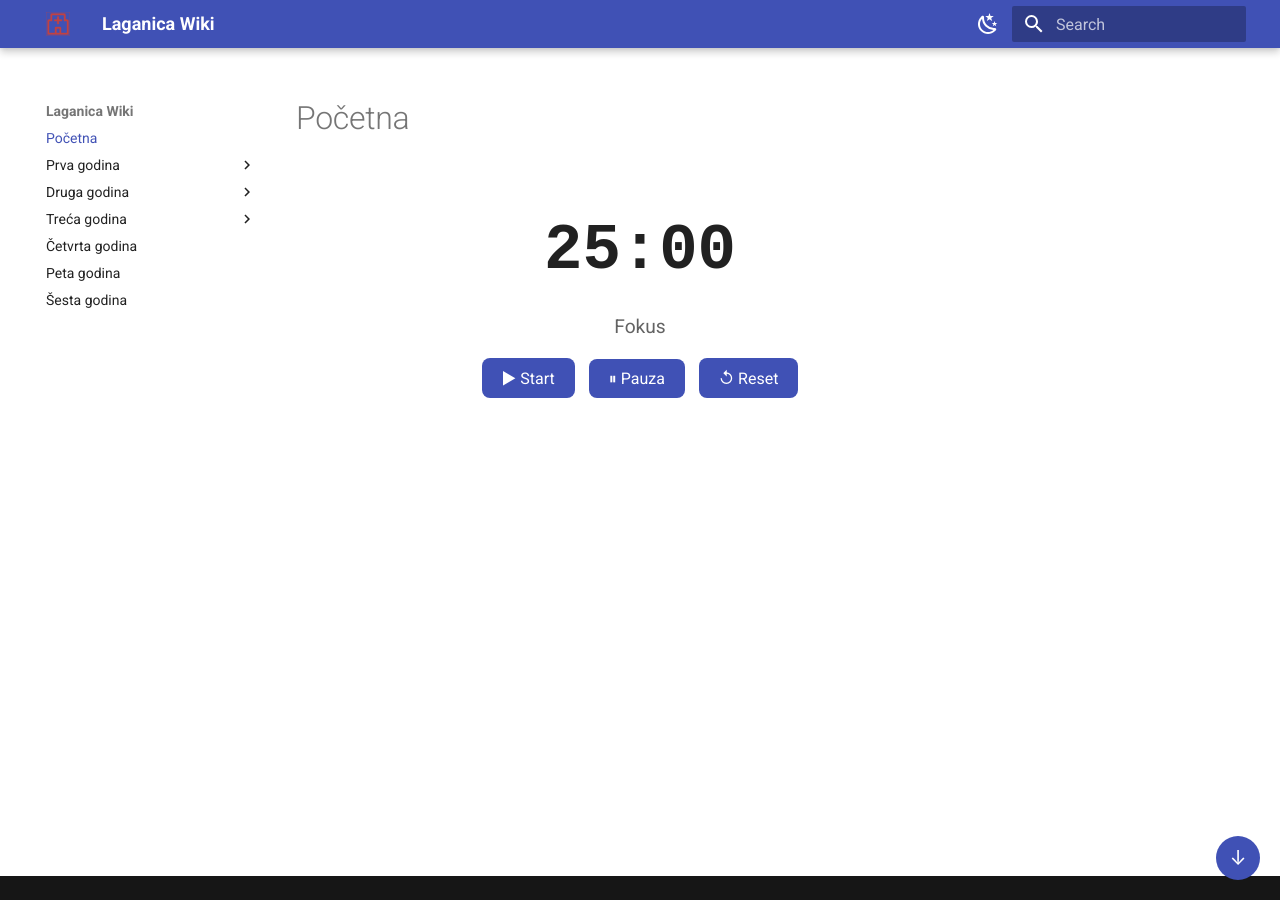
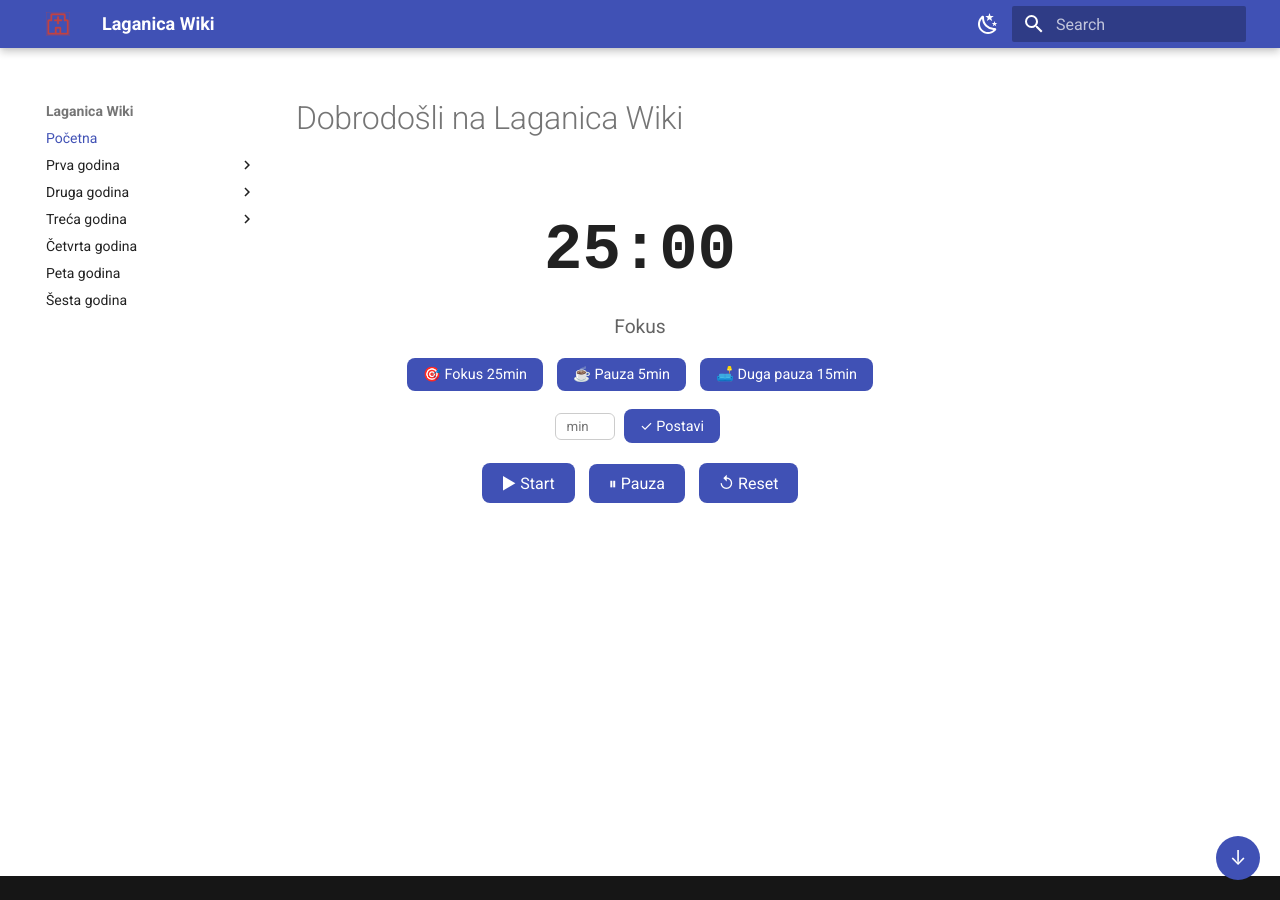
Before and after one commit to Goga-NG/laganica-wiki, an MkDocs documentation site: the page built from docs/index.md, in a window 1280 px wide. Built offline with MkDocs 1.6.1 and Material for MkDocs 9.7.7, drawn with Linux system fonts in a browser that asks for light colours; some of the changed lines change nothing that is shown.

Commit message:
pomodoro update

```diff
--- a/docs/index.md
+++ b/docs/index.md
@@ -1,6 +1,17 @@
+# Dobrodošli na Laganica Wiki
+
 <div id="pomodoro">
   <div id="vreme">25:00</div>
   <div id="status">Fokus</div>
+  <div id="rezimi">
+    <button onclick="postaviRezim(25, 'Fokus')">🎯 Fokus 25min</button>
+    <button onclick="postaviRezim(5, 'Kratka pauza')">☕ Pauza 5min</button>
+    <button onclick="postaviRezim(15, 'Duga pauza')">🛋️ Duga pauza 15min</button>
+    <div id="custom-vreme">
+      <input type="number" id="custom-min" min="1" max="120" placeholder="min" style="width:60px; padding:5px; border-radius:6px; border:1px solid #ccc; text-align:center;">
+      <button onclick="postaviCustom()">✓ Postavi</button>
+    </div>
+  </div>
   <div id="dugmici">
     <button onclick="startuj()">▶ Start</button>
     <button onclick="pauziraj()">⏸ Pauza</button>
@@ -47,9 +58,25 @@ function resetuj() {
   clearInterval(interval);
   interval = null;
   jePauza = false;
-  preostalo = 25 * 60;
+  preostalo = trajanje;
   document.getElementById('status').textContent = 'Fokus';
   azuriraj();
+}
+
+function postaviRezim(minuta, naziv) {
+  clearInterval(interval);
+  interval = null;
+  trajanje = minuta * 60;
+  preostalo = trajanje;
+  document.getElementById('status').textContent = naziv;
+  azuriraj();
+}
+
+function postaviCustom() {
+  var min = parseInt(document.getElementById('custom-min').value);
+  if (min > 0 && min <= 120) {
+    postaviRezim(min, 'Fokus ' + min + 'min');
+  }
 }
 </script>
 
@@ -69,6 +96,22 @@ function resetuj() {
   margin: 10px 0;
   opacity: 0.7;
 }
+#rezimi {
+  margin: 10px 0;
+}
+#rezimi button, #custom-vreme button {
+  margin: 5px;
+  padding: 8px 16px;
+  font-size: 0.9em;
+  cursor: pointer;
+  border: none;
+  border-radius: 8px;
+  background: var(--md-primary-fg-color);
+  color: white;
+}
+#custom-vreme {
+  margin-top: 8px;
+}
 #dugmici button {
   margin: 5px;
   padding: 10px 20px;
```
